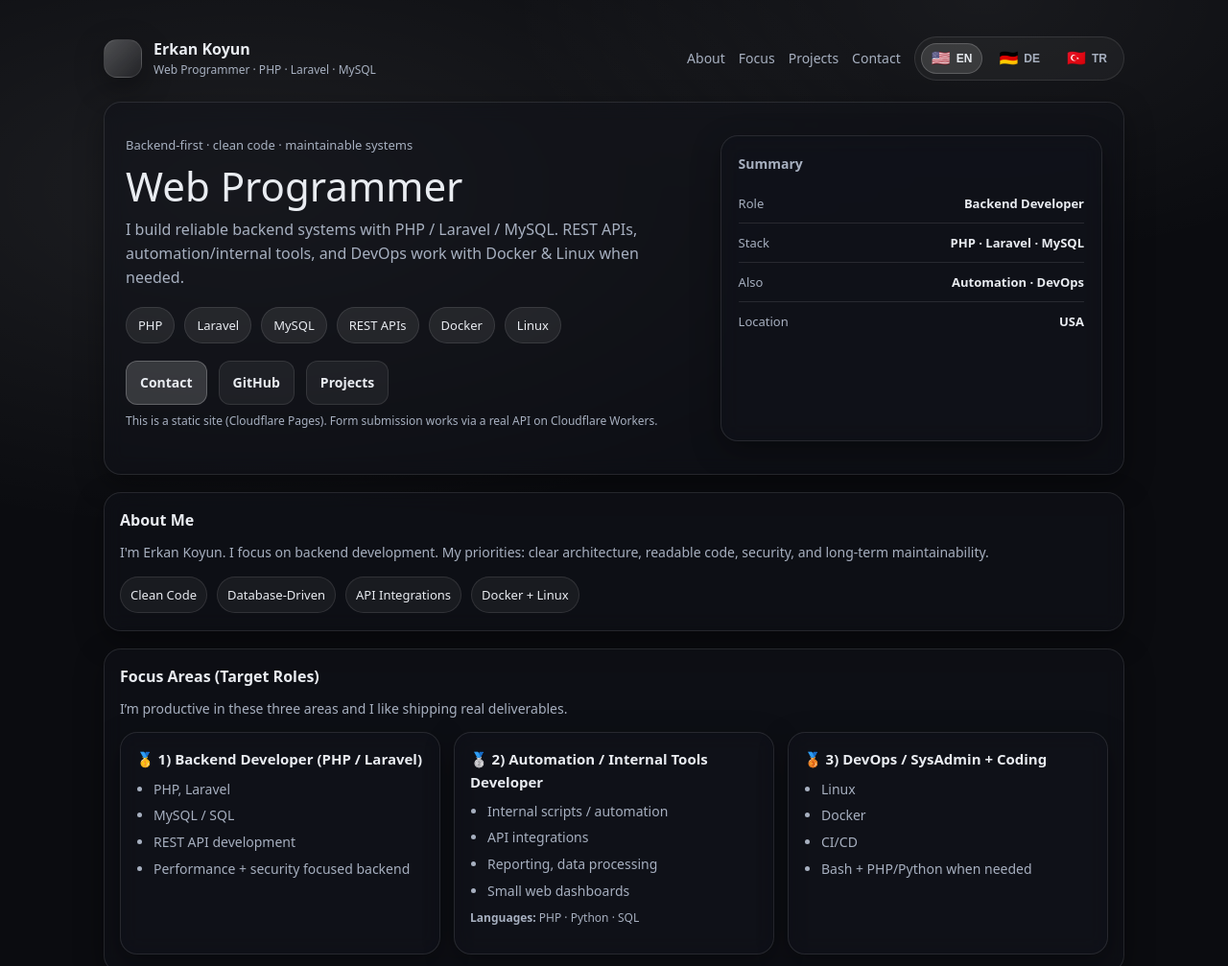
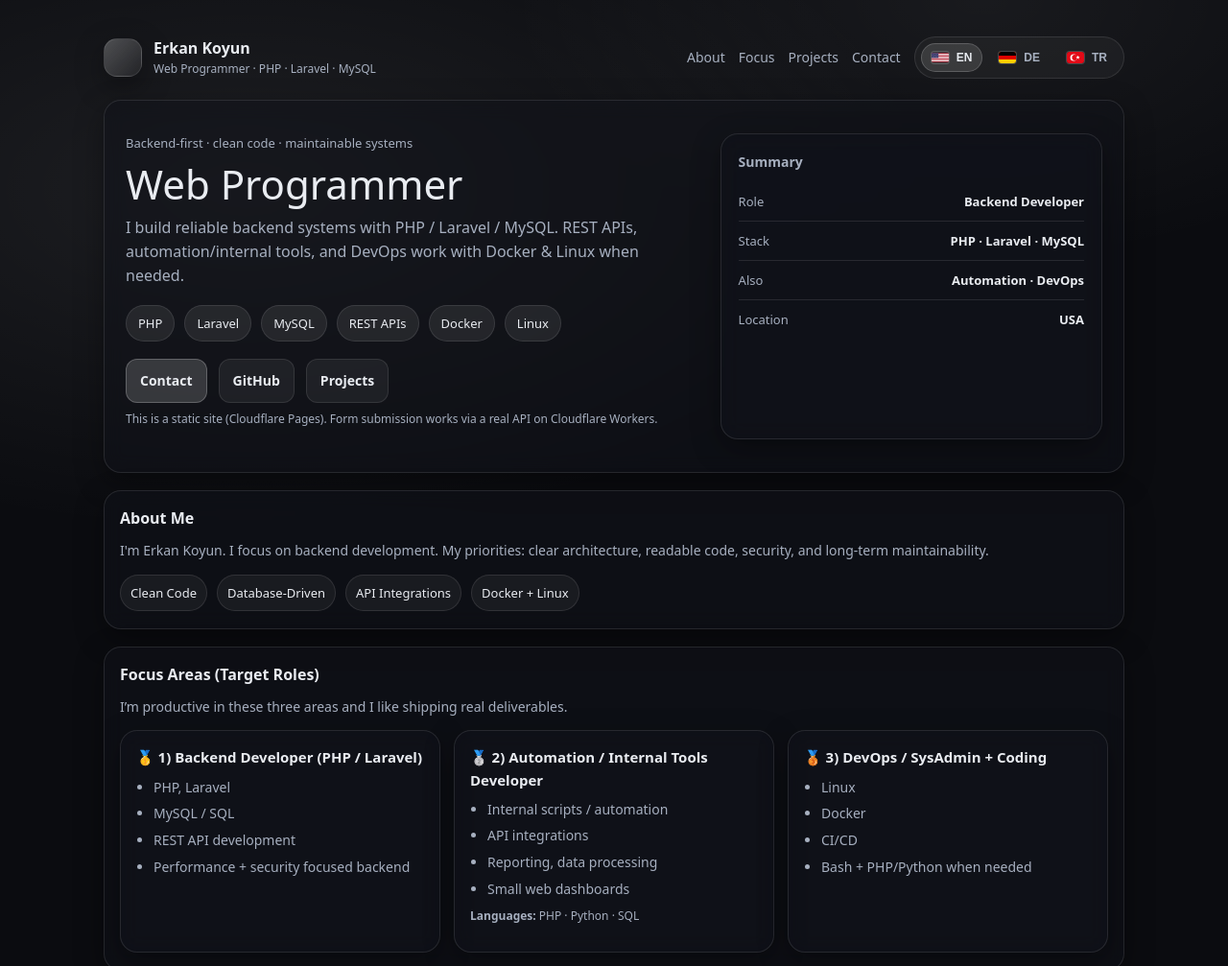
Before and after one commit to erkankoyun-dot/erkankoyun, a plain HTML site: page index.html in a window 1280 px wide. Shown: the top 1007 px of the page at 96% size. Drawn offline with Linux system fonts and the light colour scheme.

Commit message:
Update index.html

```diff
--- a/index.html
+++ b/index.html
@@ -29,28 +29,50 @@
     .wrap{max-width:var(--max); margin:0 auto; padding:28px 18px 60px}
     header{display:flex; align-items:center; justify-content:space-between; gap:16px; padding:10px 0 22px}
     .brand{display:flex; align-items:center; gap:12px}
-    .logo{width:40px;height:40px;border-radius:14px;background:linear-gradient(135deg,rgba(255,255,255,.25),rgba(255,255,255,.05));
-      border:1px solid var(--border); box-shadow:var(--shadow)}
+    .logo{
+      width:40px;height:40px;border-radius:14px;background:linear-gradient(135deg,rgba(255,255,255,.25),rgba(255,255,255,.05));
+      border:1px solid var(--border); box-shadow:var(--shadow)
+    }
     .brand h1{font-size:16px;margin:0}
     .brand p{margin:0;font-size:12px;color:var(--muted)}
     nav{display:flex; gap:14px; flex-wrap:wrap; font-size:14px; color:var(--muted); align-items:center}
     nav a{color:var(--muted)}
     nav a:hover{color:var(--text); text-decoration:none}
 
+    /* Language switch */
     .lang{
       display:inline-flex; gap:6px; align-items:center;
       padding:6px; border:1px solid var(--border); border-radius:999px; background:rgba(255,255,255,.04);
     }
     .lang button{
       cursor:pointer; border:1px solid transparent; border-radius:999px;
-      padding:7px 10px; background:transparent; color:var(--muted); font-weight:800; font-size:12px;
+      padding:7px 10px; background:transparent; color:var(--muted);
+      font-weight:800; font-size:12px;
       display:inline-flex; align-items:center;
     }
-    .lang button.active{background:rgba(255,255,255,.12); color:var(--text); border-color:rgba(255,255,255,.18)}
-    .flag{font-size:16px; line-height:1; display:inline-block; margin-right:6px}
+    .lang button.active{
+      background:rgba(255,255,255,.12);
+      color:var(--text);
+      border-color:rgba(255,255,255,.18)
+    }
+    .flag{
+      width:18px; height:12px;
+      display:inline-block;
+      margin-right:8px;
+      border-radius:3px;
+      overflow:hidden;
+      box-shadow: 0 0 0 1px rgba(255,255,255,.18);
+      flex: 0 0 auto;
+    }
+    .flag svg{width:100%; height:100%; display:block}
 
-    .card{border:1px solid var(--border); background: rgba(17,19,26,.55); backdrop-filter: blur(10px);
-      border-radius: var(--radius); box-shadow: var(--shadow);}
+    .card{
+      border:1px solid var(--border);
+      background: rgba(17,19,26,.55);
+      backdrop-filter: blur(10px);
+      border-radius: var(--radius);
+      box-shadow: var(--shadow);
+    }
     .hero{padding:34px 22px}
     .hero-grid{display:grid; grid-template-columns: 1.2fr .8fr; gap:22px}
     .kicker{color:var(--muted); font-size:13px}
@@ -59,8 +81,12 @@
     .chips{display:flex; flex-wrap:wrap; gap:10px; margin:16px 0 18px}
     .chip{padding:8px 12px; border-radius:999px; background:var(--chip); border:1px solid var(--border); font-size:13px}
     .actions{display:flex; gap:12px; flex-wrap:wrap}
-    .btn{display:inline-flex; align-items:center; justify-content:center; padding:11px 14px; border-radius:12px;
-      border:1px solid var(--border); background: rgba(255,255,255,.06); color:var(--text); font-weight:700; font-size:14px}
+    .btn{
+      display:inline-flex; align-items:center; justify-content:center;
+      padding:11px 14px; border-radius:12px;
+      border:1px solid var(--border); background: rgba(255,255,255,.06);
+      color:var(--text); font-weight:700; font-size:14px
+    }
     .btn:hover{text-decoration:none; transform: translateY(-1px)}
     .btn.primary{background: rgba(255,255,255,.16); border-color: rgba(255,255,255,.22)}
     .side{padding:18px}
@@ -74,7 +100,6 @@
     .section-title{font-size:16px;margin:0 0 10px}
     .section-sub{margin:0 0 14px;color:var(--muted);font-size:14px}
     .grid{display:grid; gap:14px; grid-template-columns: repeat(3, 1fr)}
-    .grid-2{display:grid; gap:14px; grid-template-columns: 1.1fr .9fr}
     .role{padding:16px}
     .role h4{margin:0 0 8px; font-size:15px}
     .role ul{margin:0; padding-left:18px; color:var(--muted); font-size:14px}
@@ -97,7 +122,6 @@
     @media (max-width: 900px){
       .hero-grid{grid-template-columns:1fr}
       .grid{grid-template-columns:1fr}
-      .grid-2{grid-template-columns:1fr}
       .contact{grid-template-columns:1fr}
       .title{font-size:34px}
     }
@@ -122,14 +146,64 @@
         <a href="#contact" data-i18n="nav_contact">Contact</a>
 
         <span class="lang" aria-label="Language">
-          <button id="btnEN" class="active" type="button" data-lang="en">
-            <span class="flag" aria-hidden="true">🇺🇸</span> EN
+          <!-- EN / US flag -->
+          <button id="btnEN" class="active" type="button" data-lang="en" aria-label="English">
+            <span class="flag" aria-hidden="true">
+              <svg viewBox="0 0 190 100" xmlns="http://www.w3.org/2000/svg">
+                <rect width="190" height="100" fill="#b22234"/>
+                <!-- white stripes -->
+                <g fill="#fff">
+                  <rect y="7.69" width="190" height="7.69"/>
+                  <rect y="23.07" width="190" height="7.69"/>
+                  <rect y="38.46" width="190" height="7.69"/>
+                  <rect y="53.84" width="190" height="7.69"/>
+                  <rect y="69.23" width="190" height="7.69"/>
+                  <rect y="84.61" width="190" height="7.69"/>
+                </g>
+                <!-- canton -->
+                <rect width="76" height="53.85" fill="#3c3b6e"/>
+                <!-- simple "stars" dots -->
+                <g fill="#fff" opacity="0.9">
+                  <!-- 6 rows x 5 cols -->
+                  <circle cx="7" cy="6" r="2"/><circle cx="22" cy="6" r="2"/><circle cx="37" cy="6" r="2"/><circle cx="52" cy="6" r="2"/><circle cx="67" cy="6" r="2"/>
+                  <circle cx="14.5" cy="14" r="2"/><circle cx="29.5" cy="14" r="2"/><circle cx="44.5" cy="14" r="2"/><circle cx="59.5" cy="14" r="2"/>
+                  <circle cx="7" cy="22" r="2"/><circle cx="22" cy="22" r="2"/><circle cx="37" cy="22" r="2"/><circle cx="52" cy="22" r="2"/><circle cx="67" cy="22" r="2"/>
+                  <circle cx="14.5" cy="30" r="2"/><circle cx="29.5" cy="30" r="2"/><circle cx="44.5" cy="30" r="2"/><circle cx="59.5" cy="30" r="2"/>
+                  <circle cx="7" cy="38" r="2"/><circle cx="22" cy="38" r="2"/><circle cx="37" cy="38" r="2"/><circle cx="52" cy="38" r="2"/><circle cx="67" cy="38" r="2"/>
+                  <circle cx="14.5" cy="46" r="2"/><circle cx="29.5" cy="46" r="2"/><circle cx="44.5" cy="46" r="2"/><circle cx="59.5" cy="46" r="2"/>
+                </g>
+              </svg>
+            </span>
+            EN
           </button>
-          <button id="btnDE" type="button" data-lang="de">
-            <span class="flag" aria-hidden="true">🇩🇪</span> DE
+
+          <!-- DE flag -->
+          <button id="btnDE" type="button" data-lang="de" aria-label="Deutsch">
+            <span class="flag" aria-hidden="true">
+              <svg viewBox="0 0 3 2" xmlns="http://www.w3.org/2000/svg">
+                <rect width="3" height="2" fill="#ffce00"/>
+                <rect width="3" height="1.3333" y="0" fill="#dd0000"/>
+                <rect width="3" height="0.6666" y="0" fill="#000000"/>
+              </svg>
+            </span>
+            DE
           </button>
-          <button id="btnTR" type="button" data-lang="tr">
-            <span class="flag" aria-hidden="true">🇹🇷</span> TR
+
+          <!-- TR flag -->
+          <button id="btnTR" type="button" data-lang="tr" aria-label="Türkçe">
+            <span class="flag" aria-hidden="true">
+              <svg viewBox="0 0 30 20" xmlns="http://www.w3.org/2000/svg">
+                <rect width="30" height="20" fill="#e30a17"/>
+                <!-- crescent -->
+                <circle cx="12" cy="10" r="6" fill="#fff"/>
+                <circle cx="14" cy="10" r="5" fill="#e30a17"/>
+                <!-- star -->
+                <g fill="#fff" transform="translate(19.2 10) scale(0.9)">
+                  <polygon points="0,-4 1.2,-1.3 4,-1.3 1.7,0.4 2.6,3.2 0,1.6 -2.6,3.2 -1.7,0.4 -4,-1.3 -1.2,-1.3"/>
+                </g>
+              </svg>
+            </span>
+            TR
           </button>
         </span>
       </nav>
@@ -438,7 +512,7 @@
       }
     };
 
-    // Varsayılan dil: EN
+    // Default language: EN
     let lang = "en";
 
     function applyLang(){
@@ -452,7 +526,7 @@
       document.getElementById("btnDE").classList.toggle("active", lang==="de");
     }
 
-    // Dil butonları
+    // Language buttons
     document.querySelectorAll(".lang button[data-lang]").forEach(btn=>{
       btn.addEventListener("click", ()=>{
         lang = btn.getAttribute("data-lang");
@@ -480,7 +554,7 @@
       const subject = document.getElementById("subject").value.trim();
       const message = document.getElementById("message").value.trim();
 
-      // Turnstile token is injected as hidden input named cf-turnstile-response
+      // Turnstile token injected as hidden input named cf-turnstile-response
       const tokenEl = document.querySelector('input[name="cf-turnstile-response"]');
       const turnstileToken = tokenEl ? tokenEl.value : "";
 
@@ -500,7 +574,6 @@
         if(res.ok && data.ok){
           setStatus(i18n[lang].ok, "ok");
           document.getElementById("message").value = "";
-          // Turnstile token is single-use; user will get a new one automatically on next interaction
         } else {
           setStatus((data && data.error) ? data.error : i18n[lang].err, "err");
         }
```
